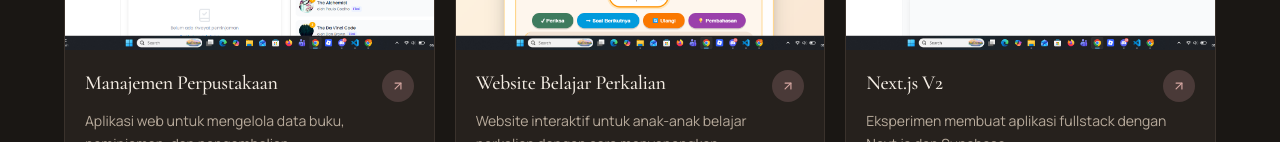
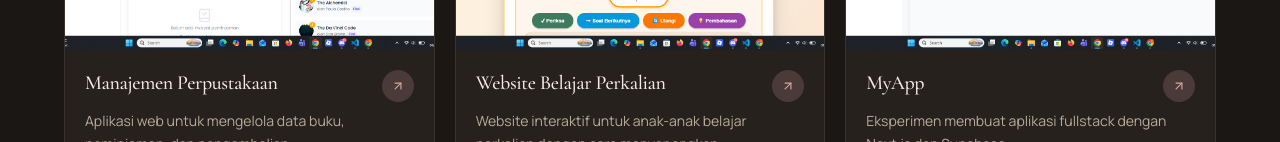
Before and after one commit to vitacantikbanget/portofolio, a Next.js app: page /projects in a window 1280 px wide. Shown: the part 658-800 px from the top of the page. Built offline with nearby package versions, Linux system fonts and the light colour scheme.

Commit message:
update project links

```diff
--- a/src/data/projects.ts
+++ b/src/data/projects.ts
@@ -20,7 +20,7 @@
       "Manajemen Perpustakaan adalah aplikasi web yang dibuat untuk membantu proses pencatatan buku, peminjaman, dan pengembalian di perpustakaan. Dibangun menggunakan Next.js, Supabase sebagai database, dan Tailwind CSS untuk tampilan.",
     technologies: ["Next.js", "Supabase", "Tailwind CSS"],
     image: "/manajemen perpustakaan.png",
-    link: "#",
+    link: "https://manajemen-perpustakaan-sandy.vercel.app",
   },
   {
     slug: "belajar-perkalian",
@@ -32,19 +32,19 @@
       "Website Belajar Perkalian dibuat agar anak-anak bisa belajar perkalian dengan cara yang menyenangkan. Fokus utama project ini adalah tampilan yang ramah anak dan interaksi sederhana.",
     technologies: ["Tailwind CSS", "JavaScript"],
     image: "/mtk3sd.png",
-    link: "#",
+    link: "https://vitacantikbanget.github.io/belajar-perkalian-SD/mtk",
   },
   {
-    slug: "nextjs-v2",
-    title: "Next.js V2",
+    slug: "MyApp",
+    title: "MyApp",
     category: "web",
     description:
       "Eksperimen membuat aplikasi fullstack dengan Next.js dan Supabase.",
     longDescription:
-      "Next.js V2 adalah eksperimen saya untuk mempelajari cara membuat aplikasi fullstack menggunakan Next.js App Router dan Supabase sebagai backend.",
+      "MyApp adalah eksperimen saya untuk mempelajari cara membuat aplikasi fullstack menggunakan Next.js App Router dan Supabase sebagai backend.",
     technologies: ["Next.js", "Supabase"],
     image: "/nextjsv2.png",
-    link: "#",
+    link: "https://nextjs-v2-fbui.vercel.app/",
   },
   {
     slug: "safereport",
@@ -56,7 +56,7 @@
       "SafeReport adalah project desain UI/UX berupa aplikasi mobile untuk melaporkan kejadian tidak aman di lingkungan sekolah secara anonim. Dibuat menggunakan Figma, mulai dari riset, wireframe, hingga prototype.",
     technologies: ["Figma", "UI/UX Design"],
     image: "/safereport.png",
-    link: "#",
+    link: "https://www.figma.com/design/nunI3SykyQcv9ZMpVIrlUS/Tugas-Pak-Sholeh-SafeReport?node-id=0-1&t=N333JAyed4XXOfvA-1",
   },
 ];
 
```
